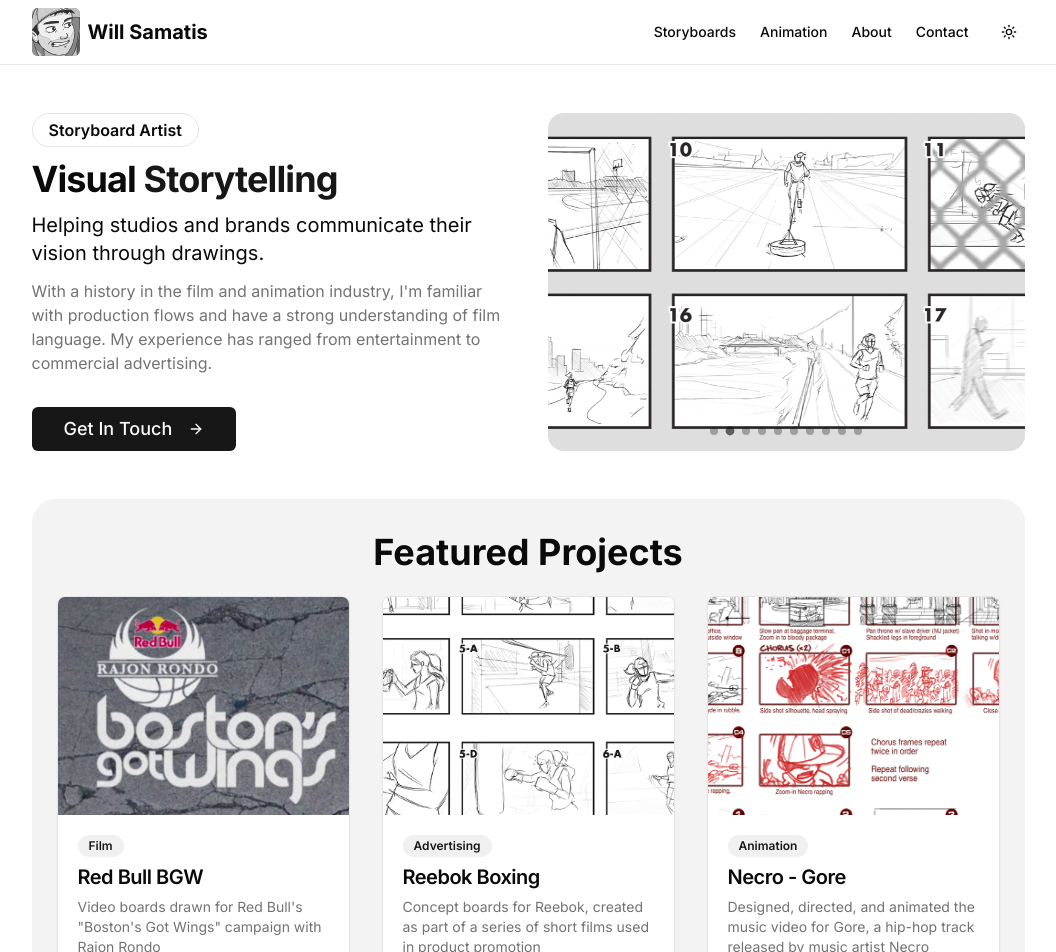
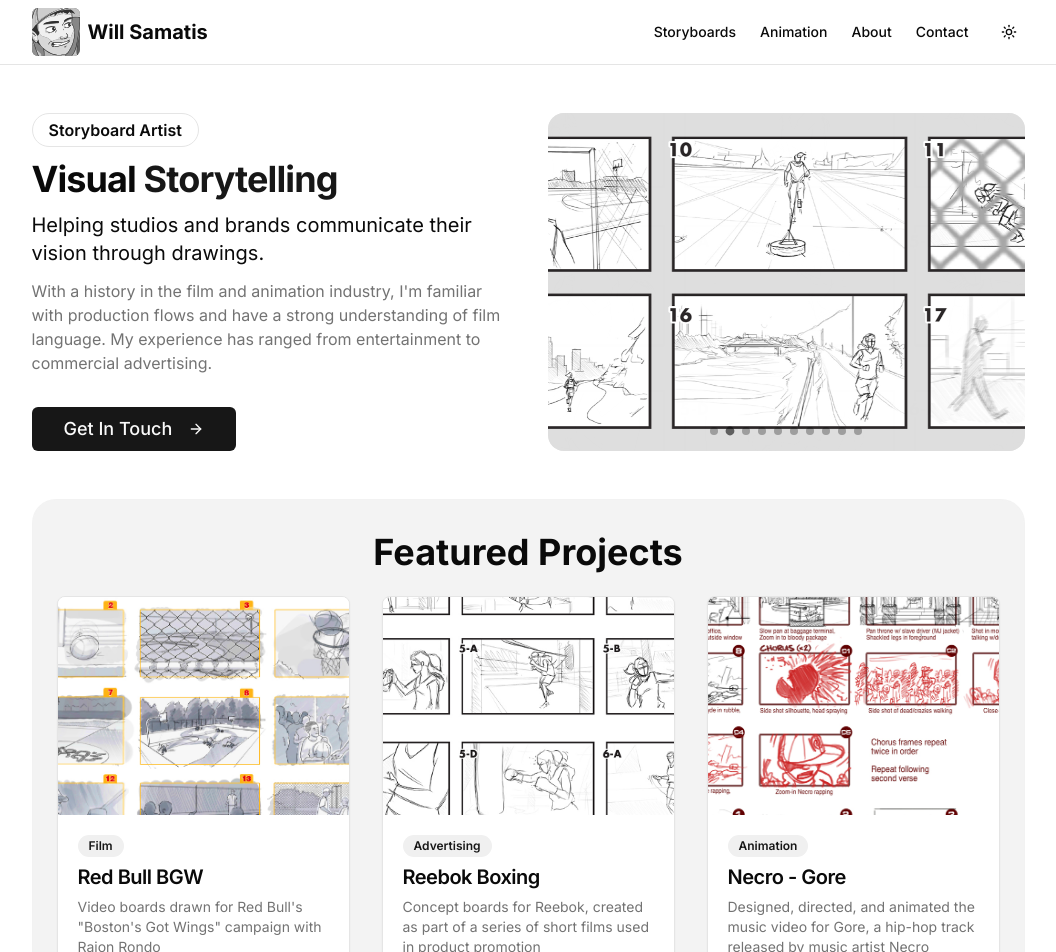
Before and after one commit to filthywill/storyboard-portfolio, a Next.js app: page /storyboards in a window 1280 px wide. Shown: the top 952 px of the page, without its empty margins (112-1168 px from the left). Built offline with nearby package versions, Linux system fonts and the light colour scheme.

Commit message:
BGW storyboard fix

```diff
--- a/app/storyboards/page.tsx
+++ b/app/storyboards/page.tsx
@@ -87,8 +87,8 @@ export default function StoryboardsPage() {
     {
       title: "Red Bull BGW",
       category: "Film",
-      image: "/portfolio/bostons-got-wings.jpg",
-      images: ["/portfolio/bostons-got-wings.jpg"],
+      image: "/portfolio/BGW_panels_final_web.jpg",
+      images: ["/portfolio/BGW_panels_final_web.jpg"],
       description: "Video boards drawn for Red Bull's \"Boston's Got Wings\" campaign with Rajon Rondo",
     },
     {
```
Also changed, not shown: public/portfolio/BGW_panels_final_web.jpg (added).
